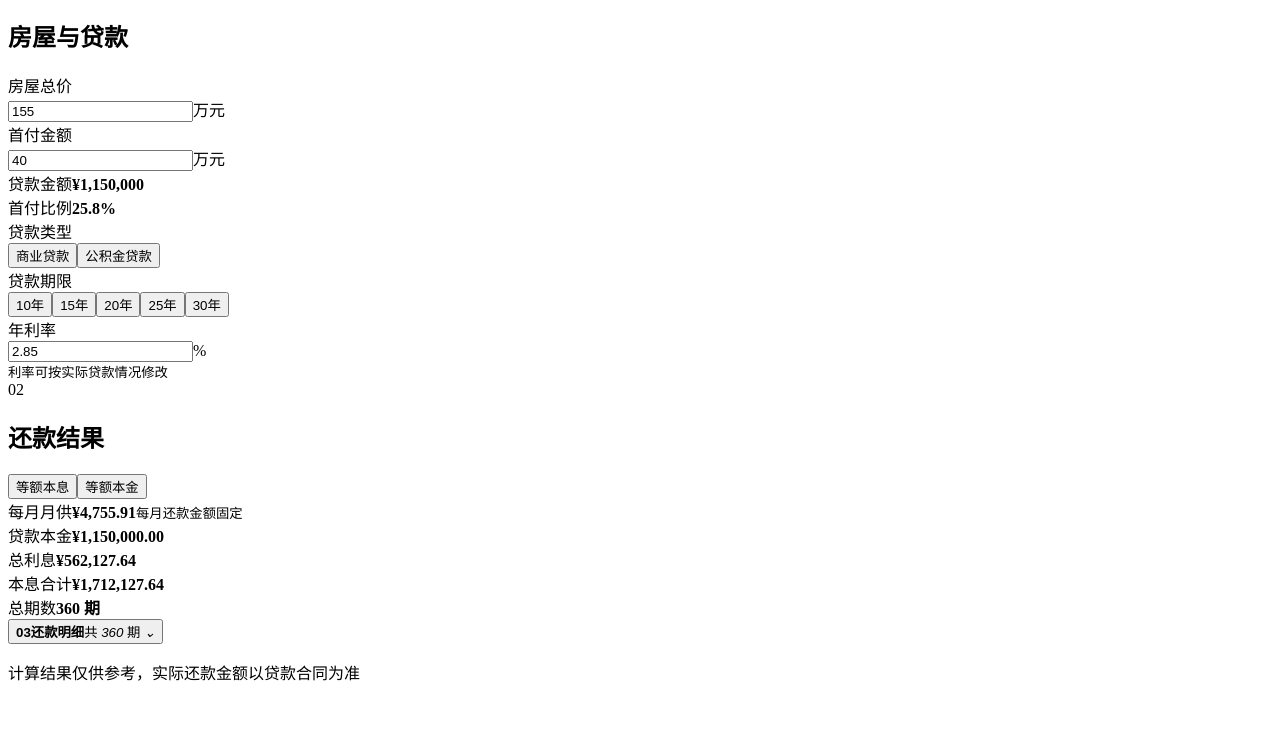
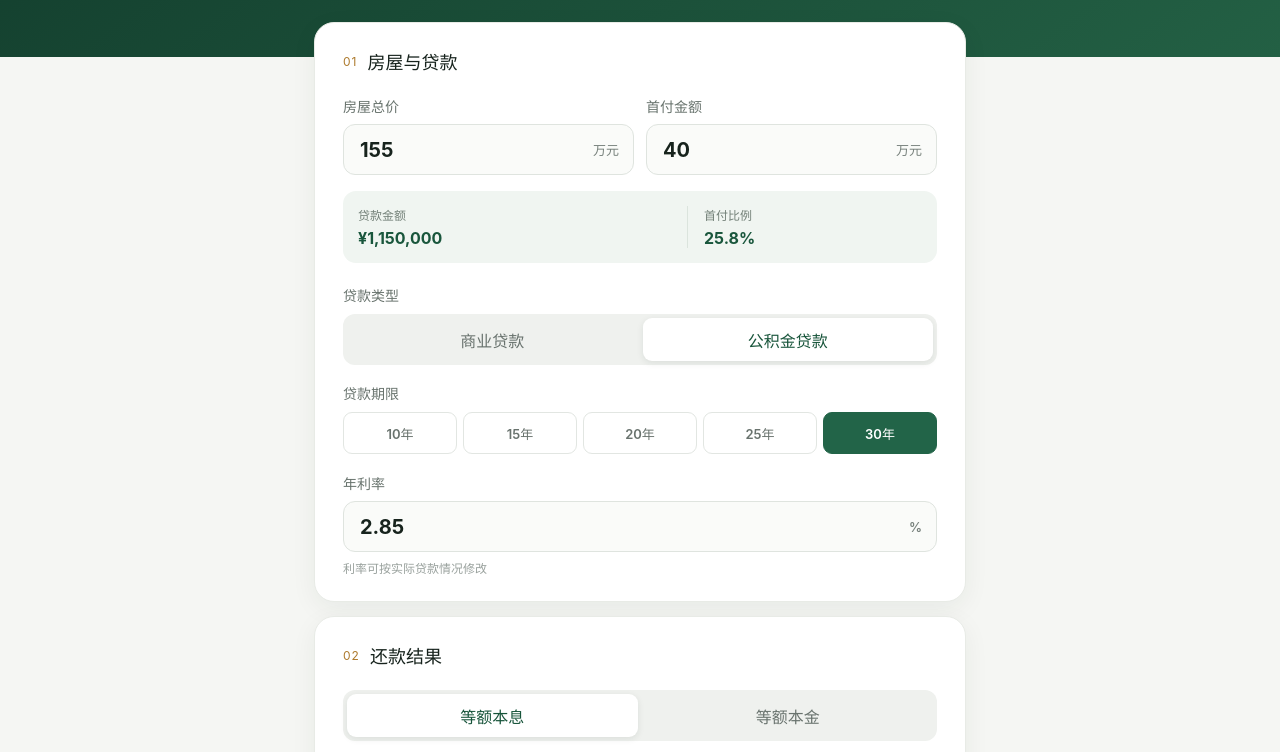
Before and after one commit to ljfm630/-china-mortgage-calculator, a website with bundled scripts: page index.html in a window 1280 px wide. Shown: the part 181-933 px from the top of the page. Before the commit the page ends 881 px from the top, so only its background shows below. Built offline with nearby package versions, Linux system fonts and the light colour scheme.

Commit message:
更新 index.html

```diff
--- a/index.html
+++ b/index.html
@@ -6,6 +6,7 @@
     <meta name="theme-color" content="#f6f7f4" />
     <meta name="description" content="简单、准确的中国房贷计算器" />
     <title>房贷计算器</title>
+    <link rel="stylesheet" href="./src/style.css" />
   </head>
   <body>
     <div id="app"></div>
```
